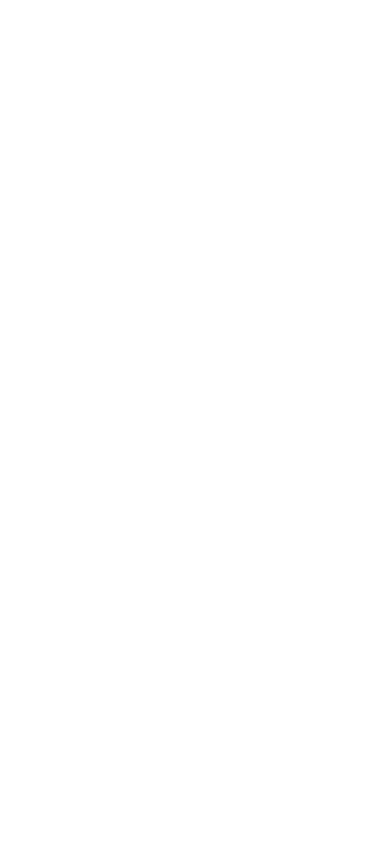
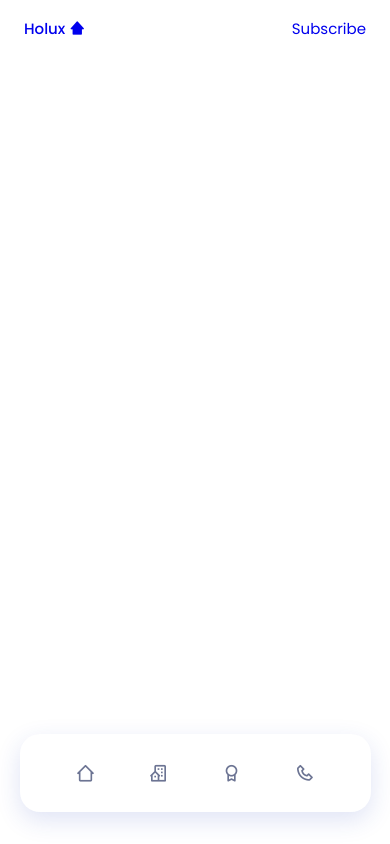
Before and after one commit to j1ter/estate-website, a plain HTML site: page index.html in a window 390 px wide. Drawn offline with nearby package versions, Linux system fonts and the light colour scheme.

Commit message:
header & nav

```diff
--- a/assets/css/styles.css
+++ b/assets/css/styles.css
@@ -78,6 +78,10 @@ ul {
     list-style: none;
 }
 
+a{
+    text-decoration: none;
+}
+
 img {
     max-width: 100%;
     height: auto;
@@ -134,3 +138,77 @@ input, button{
 .main{
     overflow: hidden;
 }
+
+/*=============== HEADER & NAV ===============*/
+.header{
+    position: fixed;
+    top: 0;
+    left: 0;
+    width: 100%;
+    background-color: transparent;
+    z-index: var(--z-fixed);
+    transition: .4s;
+}
+
+.nav{
+    height: var(--header-height);
+    display: flex;
+    justify-content: space-between;
+    align-items: center;
+}
+
+.nav__logo{
+    /*color: #fff;*/
+    display: inline-flex;
+    align-items: center;
+    column-gap: .25rem;
+    font-weight: var(--font-medium);
+    transition: .3s;
+}
+
+.nav__logo i{
+    font-size: 1rem;
+}
+
+.nav__logo:hover{
+    color: var(--first-color);
+}
+
+@media screen and (max-width: 1023px) {
+    .nav__menu{
+        position: fixed;
+        bottom: 2rem;
+        background-color: var(--container-color);
+        box-shadow: 0 8px 24px hsla(228, 66%, 45%, .15);
+        width: 90%;
+        left: 0;
+        right: 0;
+        margin: 0 auto;
+        padding: 1.30rem 3rem;
+        border-radius: 1.25rem;
+        transition: .4s;
+    }
+
+    .nav__list{
+        display: flex;
+        justify-content: space-between;
+        align-items: center;
+    }
+
+    .nav__link{
+        color: var(--text-color);
+        display: flex;
+        padding: .5rem;
+        border-radius: 50%;
+    }
+
+    .nav__link i{
+        font-size: 1.25rem;
+    }
+
+    .nav__link span{
+        display: none;
+
+    }
+
+}
--- a/index.html
+++ b/index.html
@@ -20,6 +20,47 @@
     <body>
         <!--==================== HEADER ====================-->
         <header class="header" id="header">
+            <nav class="nav container">
+                <a href="#" class="nav__logo">
+                    Holux <i class="bx bxs-home-alt-2"></i>
+                </a>
+
+                <div class="nav__menu">
+                    <ul class="nav__list">
+                        <li class="nav__item">
+                            <a href="#home" class="nav__link">
+                                <i class="bx bx-home-alt-2" ></i>
+                                <span>Home</span>
+                            </a>
+                        </li>
+
+                        <li class="nav__item">
+                            <a href="#popular" class="nav__link">
+                                <i class='bx bx-building-house'></i>
+                                <span>Residences</span>
+                            </a>
+                        </li>
+
+                        <li class="nav__item">
+                            <a href="#value" class="nav__link">
+                                <i class='bx bx-award' ></i>
+                                <span>Value</span>
+                            </a>
+                        </li>
+
+                        <li class="nav__item">
+                            <a href="#contact" class="nav__link">
+                                <i class='bx bx-phone' ></i>
+                                <span>Contact</span>
+                            </a>
+                        </li>
+                    </ul>
+                </div>
+
+                <a href="#" class="button nav__button">
+                    Subscribe
+                </a>
+            </nav>
 
         </header>
 
```
